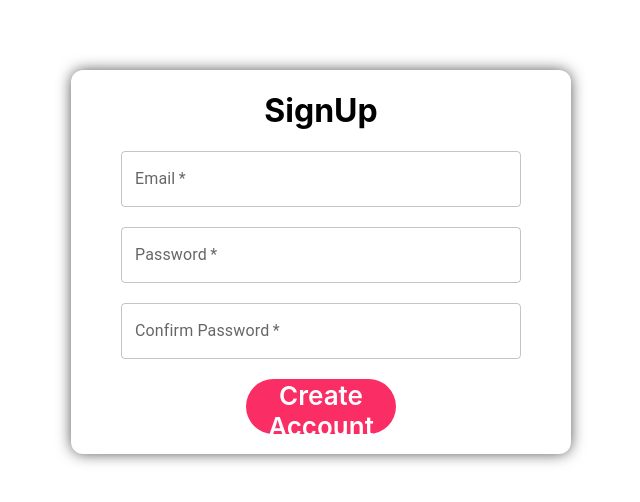
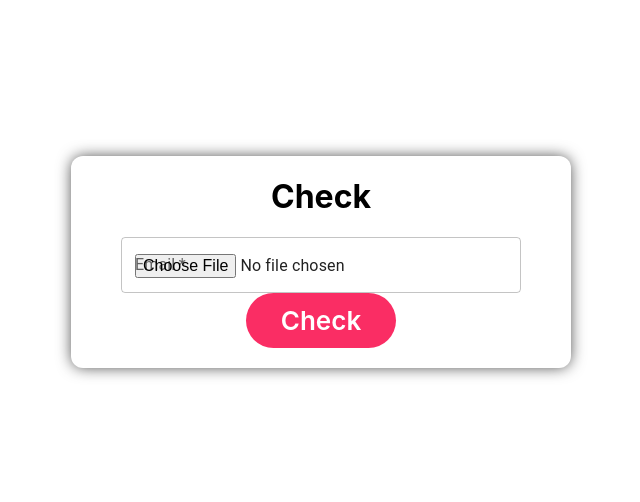
Before and after one commit to varendra007/Internship-management, a React (Create React App) app: page / in a window 1280 px wide. Shown: the part 138-640 px from the top of the page, without its empty margins (319-959 px from the left). Built offline with nearby package versions, Linux system fonts and the light colour scheme.

Commit message:
register user

```diff
--- a/src/App.js
+++ b/src/App.js
@@ -5,11 +5,11 @@ import { createBrowserRouter, RouterProvider } from 'react-router-dom';
 import SignUp from './screens/SignUp';
 import SignIn from './screens/SignIn';
 import Register from './screens/Register';
-
+import Check from './screens/Check';
 const router = createBrowserRouter([
 	{
 		path: '/',
-		element: <SignUp />,
+		element: <Check />,
 	},
 	{
 		path: '/signin',
--- a/src/data/host.js
+++ b/src/data/host.js
@@ -1,5 +1,5 @@
 const host = {
-	host: 'http://10.196.9.185',
+	host: 'http://10.196.6.70',
 };
 
 export default host;
--- /dev/null
+++ b/src/screens/Check.js
@@ -0,0 +1,122 @@
+import { TextField } from '@mui/material';
+import React, { useState } from 'react';
+import host from '../data/host';
+const classes = {
+	button: {
+		border: 'none',
+		borderRadius: '100px',
+		width: '150px',
+		height: '55px',
+		backgroundColor: '#fa2d64',
+		color: '#ffffff',
+		fontStyle: 'normal',
+		fontFamily: 'Inter',
+		fontWeight: '600',
+		textAlign: 'center',
+		fontSize: '26px',
+		cursor: 'pointer',
+	},
+	fontname: {
+		fontFamily: 'Inter',
+	},
+};
+const Check = () => {
+	const [files, setFile] = useState(null);
+	const handleFile = (evt) => {
+		var [file] = evt.target.files;
+		setFile(file);
+		console.log(file);
+	};
+	const handleSubmit = (e) => {
+		e.preventDefault();
+		console.log('adf');
+		// var data = new FormData();
+		// for (const file of files) {
+		// 	data.append('file', file);
+		// }
+		var axios = require('axios');
+		var config = {
+			method: 'post',
+			url: `${host.host}/uploadfile`,
+			data: {
+				file: files,
+			},
+			headers: {
+				'Content-Type': 'multipart/form-data',
+			},
+		};
+		axios(config)
+			.then(function (response) {
+				console.log(JSON.stringify(response.data));
+				if (response.status === 200) {
+					console.log('success');
+				}
+				console.log(JSON.stringify(response.data));
+			})
+			.catch((err) => {
+				console.log(err);
+			});
+	};
+
+	return (
+		<div
+			style={{
+				height: '100vh',
+				width: '100vw',
+				display: 'flex',
+				alignItems: 'center',
+				justifyContent: 'center',
+			}}
+		>
+			<div
+				style={{
+					display: 'flex',
+					justifyContent: 'space-evenly',
+					alignItems: 'center',
+					flexDirection: 'column',
+					width: '500px',
+					boxShadow: '0px 0px 15px -1px rgba(0,0,0,0.74)',
+					borderRadius: '12px',
+				}}
+			>
+				<h1
+					style={{
+						fontSize: '2em',
+						fontWeight: 'bold',
+						...classes.fontname,
+					}}
+				>
+					Check
+				</h1>
+				<form
+					style={{
+						display: 'flex',
+						flexDirection: 'column',
+						alignItems: 'center',
+						width: '100%',
+						...classes.fontname,
+					}}
+					onSubmit={handleSubmit}
+				>
+					<TextField
+						id="outlined-basic"
+						label="Email"
+						name="email"
+						variant="outlined"
+						type="file"
+						required
+						onChange={handleFile}
+						style={{ width: '80%', ...classes.fontname }}
+					/>
+
+					<button style={classes.button} className="defaultButtonHover1">
+						Check
+					</button>
+					<br />
+				</form>
+			</div>
+		</div>
+	);
+};
+
+export default Check;
--- a/src/screens/Register.js
+++ b/src/screens/Register.js
@@ -1,5 +1,5 @@
 import { InputLabel, MenuItem, Select, TextField } from '@mui/material';
-import React, { useState } from 'react';
+import React, { useEffect, useState } from 'react';
 import host from '../data/host';
 const classes = {
 	button: {
@@ -28,12 +28,122 @@ const Register = () => {
 	const [dob, setDob] = useState('');
 	const [addressFirstLine, setAddressFirstLine] = useState('');
 	const [addressSecondLine, setAddressSecondLine] = useState('');
-	const [zipcode, setZipcode] = useState('');
+	const [zipcode, setZipcode] = useState(null);
 	const [country, setCountry] = useState('');
 	const [gender, setGender] = useState('Male');
-	const [pathToResume, setPathToResume] = useState('');
+	const [university, setUniversity] = useState(0);
+	const [pathToResume, setPathToResume] = useState(null);
+	const [universityCity, setUniversityCity] = useState('');
+	const [universityName, setUniversityName] = useState('');
+	const [universityCountry, setUniversityCountry] = useState('');
+	const [allUniversities, setAllUniversities] = useState([]);
+	const [cpi, setCpi] = useState(null);
+	const [passingYear, setPassingYear] = useState(null);
+	const [err, setErr] = useState('');
+	const [isSubmitPressed, setIsSubmitPressed] = useState(false);
+	useEffect(() => {
+		if (university === 0) {
+			setErr('Please Enter your university details');
+		} else {
+			setErr('');
+			setIsSubmitPressed(false);
+		}
+	}, [university]);
+	useEffect(() => {
+		var axios = require('axios');
+		var config = {
+			method: 'get',
+			url: `${host.host}/university`,
+		};
+		axios(config)
+			.then((res) => {
+				console.log(res.data);
+				setAllUniversities(res.data);
+			})
+			.catch((err) => {
+				console.log(err);
+			});
+	}, []);
+
 	const handleSubmit = (e) => {
+		setIsSubmitPressed(true);
 		e.preventDefault();
+		console.log('submit');
+		var data = {
+			first_name: firstName,
+			middle_name: middleName,
+			last_name: lastName,
+			dob,
+			address_first_line: addressFirstLine,
+			address_second_line: addressSecondLine,
+			zip_code: parseInt(zipcode),
+			country,
+			gender,
+			university_id: university,
+			university_name: universityName,
+			uni_city: universityCity,
+			uni_country: universityCountry,
+			cpi: parseFloat(cpi),
+			passing_year: parseInt(passingYear),
+			phone: phone,
+		};
+		for (const key in data) {
+			// console.log(data[key]);
+			if (data[key] === '') {
+				delete data[key];
+			} else {
+				console.log(key);
+			}
+		}
+		var resume = {
+			file: pathToResume,
+		};
+		if (err !== '') {
+			return;
+		}
+
+		var axios = require('axios');
+
+		var config = {
+			method: 'post',
+			data: data,
+			url: `${host.host}/profile`,
+			headers: {
+				// 'Content-Type': 'multipart/form-data',
+				Credentials: `Bearer eyJhbGciOiJIUzI1NiIsInR5cCI6IkpXVCJ9.eyJlbWFpbF9pZCI6ImFkbWluQGNvbXBhbnkuY29tIiwiZXhwIjoxNjY3MDMwNDQ0LjB9.2dWqTH21sraayC8BPrMnIBWnduih9EHhcHn3Z65ZpwY`,
+			},
+		};
+		console.log(config);
+
+		axios(config)
+			.then((res) => {
+				// ! will upload resume
+				if (res.status === 200) {
+					config = {
+						method: 'post',
+						data: resume,
+						url: `${host.host}/upload-resume`,
+						headers: {
+							'Content-Type': 'multipart/form-data',
+							Credentials: `Bearer eyJhbGciOiJIUzI1NiIsInR5cCI6IkpXVCJ9.eyJlbWFpbF9pZCI6ImFkbWluQGNvbXBhbnkuY29tIiwiZXhwIjoxNjY3MDMwNDQ0LjB9.2dWqTH21sraayC8BPrMnIBWnduih9EHhcHn3Z65ZpwY`,
+						},
+					};
+					axios(config)
+						.then((response) => {
+							if (res.status === 200) {
+								console.log(JSON.stringify(response.data));
+							}
+						})
+						.catch((err) => {
+							console.log(err);
+							console.warn('File not uploaded');
+						});
+				}
+			})
+			.catch((err) => {
+				console.log(err);
+				console.warn('Profile not updated');
+			});
 	};
 
 	return (
@@ -76,6 +186,7 @@ const Register = () => {
 					}}
 					onSubmit={handleSubmit}
 				>
+					<>
 						<TextField
 							id="outlined-basic"
 							label="First Name"
@@ -94,7 +205,6 @@ const Register = () => {
 							name="middleName"
 							variant="outlined"
 							type="text"
-						required
 							value={middleName}
 							onChange={(evt) => setMiddleName(evt.target.value)}
 							style={{ width: '80%', ...classes.fontname }}
@@ -142,7 +252,6 @@ const Register = () => {
 							name="addressSecondLine"
 							variant="outlined"
 							type="text"
-						required
 							value={addressSecondLine}
 							onChange={(evt) => setAddressSecondLine(evt.target.value)}
 							style={{ width: '80%', ...classes.fontname }}
@@ -184,6 +293,30 @@ const Register = () => {
 							style={{ width: '80%', ...classes.fontname }}
 						/>
 						<br />
+						<TextField
+							id="outlined-basic"
+							label="CPI"
+							name="cpi"
+							variant="outlined"
+							type="number"
+							required
+							value={cpi}
+							onChange={(evt) => setCpi(evt.target.value)}
+							style={{ width: '80%', ...classes.fontname }}
+						/>
+						<br />
+						<TextField
+							id="outlined-basic"
+							label="Passing Year"
+							name="year"
+							variant="outlined"
+							type="number"
+							required
+							value={passingYear}
+							onChange={(evt) => setPassingYear(evt.target.value)}
+							style={{ width: '80%', ...classes.fontname }}
+						/>
+						<br />
 						<InputLabel id="input-path-to-resume">Resume</InputLabel>
 						<TextField
 							labelId="input-path-to-resume"
@@ -193,14 +326,15 @@ const Register = () => {
 							variant="outlined"
 							type="file"
 							required
-						value={pathToResume}
+							// value={pathToResume}
 							onChange={(evt) => {
-							setPathToResume(evt.target.value);
-							console.log(pathToResume);
+								var [file] = evt.target.files;
+								setPathToResume(file);
 							}}
 							style={{ width: '80%', ...classes.fontname }}
 						/>
 						<br />
+
 						<InputLabel id="demo-simple-select-label">Gender</InputLabel>
 						<Select
 							labelId="demo-simple-select-label"
@@ -210,18 +344,73 @@ const Register = () => {
 							onChange={(evt) => setGender(evt.target.value)}
 							style={{ width: '80%', ...classes.fontname }}
 						>
-						<MenuItem value={'Male'}>Male</MenuItem>
-						<MenuItem value={'Female'}>Female</MenuItem>
-						<MenuItem value={'Others'}>Others</MenuItem>
+							<MenuItem value={'male'}>Male</MenuItem>
+							<MenuItem value={'female'}>Female</MenuItem>
+							<MenuItem value={'others'}>Others</MenuItem>
 						</Select>
 						<br />
+					</>
+					<InputLabel id="input-university">University</InputLabel>
+					<Select
+						labelId="input-university"
+						id="demo-simple-select"
+						value={university}
+						// label="Gender"
+						onChange={(evt) => setUniversity(evt.target.value)}
+						style={{ width: '80%', ...classes.fontname }}
+					>
+						{allUniversities.map((el, ind) => (
+							<MenuItem value={el.id}>{el.name}</MenuItem>
+						))}
+					</Select>
+					{university === 1 && (
+						<>
+							<br />
+							<TextField
+								id="outlined-basic"
+								label="Name of University"
+								name="university"
+								variant="outlined"
+								type="text"
+								required
+								value={universityName}
+								onChange={(evt) => setUniversityName(evt.target.value)}
+								style={{ width: '80%', ...classes.fontname }}
+							/>
+							<br />
+							<TextField
+								id="outlined-basic"
+								label="City of University"
+								name="universityCity"
+								variant="outlined"
+								type="text"
+								required
+								value={universityCity}
+								onChange={(evt) => setUniversityCity(evt.target.value)}
+								style={{ width: '80%', ...classes.fontname }}
+							/>
+							<br />
+							<TextField
+								id="outlined-basic"
+								label="University country"
+								name="uniCountry"
+								variant="outlined"
+								type="text"
+								required
+								value={universityCountry}
+								onChange={(evt) => setUniversityCountry(evt.target.value)}
+								style={{ width: '80%', ...classes.fontname }}
+							/>
+						</>
+					)}
+					<br />
 
-					<br />
 					<button style={classes.button} className="defaultButtonHover1">
 						Create profile
 					</button>
 					<br />
 				</form>
+				{err && isSubmitPressed && <div style={{ color: 'red' }}> {err}</div>}
 			</div>
 		</div>
 	);
```
Lines whose indentation alone changed are shown as unchanged.
